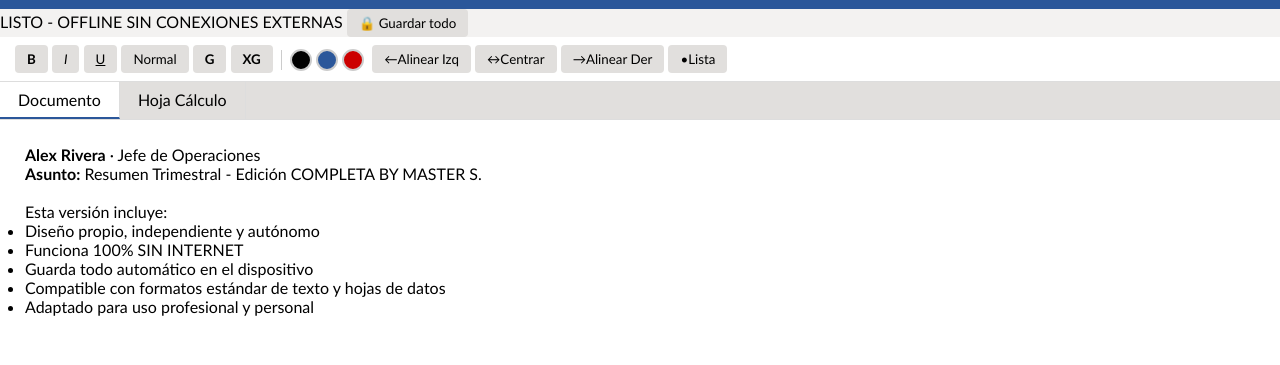
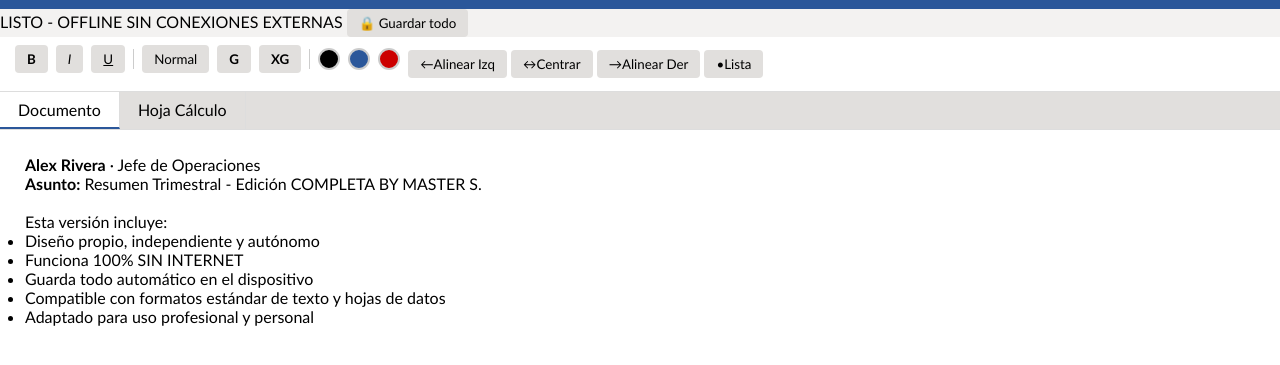
Before and after one commit to masterscorpio1974-boop/Ia-office-master-s, a website: page src/index.html in a window 1280 px wide. Shown: the part 63-428 px from the top of the page. Drawn offline with Linux system fonts and the light colour scheme.

Commit message:
Update index.html

```diff
--- a/src/index.html
+++ b/src/index.html
@@ -3,16 +3,13 @@
 <head>
     <meta charset="UTF-8">
     <meta name="viewport" content="width=device-width, initial-scale=1.0">
-    <meta http-equiv="Content-Security-Policy" content="default-src 'self' 'unsafe-inline' 'unsafe-eval' data: blob:;">
     <title>OFFICE_ASSISTANT By MASTER S.</title>
     <link rel="stylesheet" href="style.css">
 </head>
 <body>
 
 <div class="head">
-    <div class="logo-img">
-        <img src="assets/logo.png" alt="S">
-    </div>
+    <div class="logo-img"><img src="assets/logo.png" alt="S"></div>
     <div class="title">
         <h1>OFFICE_ASSISTANT</h1>
         <p><small>By MASTER S. · VERSIÓN OFICIAL</small></p>
@@ -24,32 +21,28 @@
     <button onclick="saveAll()" class="btn-save">🔒 Guardar todo</button>
 </div>
 
-<!-- HERRAMIENTAS PROCESADOR DE TEXTO -->
 <div class="ribbon" id="ribbonDoc">
-    <div class="ribbon-row">
-        <button onclick="formato('bold')"><b>B</b></button>
-        <button onclick="formato('italic')"><i>I</i></button>
-        <button onclick="formato('underline')"><u>U</u></button>
-                <!-- Botones de Tamaño Rápido -->
-        <button onclick="cambiarTamanoRapido('3')">Normal</button>
-        <button onclick="cambiarTamanoRapido('5')"><b>G</b></button>
-        <button onclick="cambiarTamanoRapido('7')"><b>XG</b></button>
-        <div style="width: 1px; height: 20px; background: #ccc; margin: 0 4px; display: inline-block; vertical-align: middle;"></div>
-        <!-- Círculos de Color Directos Táctiles -->
-        <div onclick="cambiarColorRapido('#000000')" style="width: 22px; height: 22px; background: #000; border-radius: 50%; border: 2px solid #ccc; cursor: pointer; display: inline-block; vertical-align: middle;"></div>
-        <div onclick="cambiarColorRapido('#2b579a')" style="width: 22px; height: 22px; background: #2b579a; border-radius: 50%; border: 2px solid #ccc; cursor: pointer; display: inline-block; vertical-align: middle;"></div>
-        <div onclick="cambiarColorRapido('#cc0000')" style="width: 22px; height: 22px; background: #cc0000; border-radius: 50%; border: 2px solid #ccc; cursor: pointer; display: inline-block; vertical-align: middle;"></div>
-
+    <div style="display: flex; flex-wrap: wrap; gap: 8px; align-items: center; margin-bottom: 10px;">
+        <button onclick="aplicarEstilo('bold')"><b>B</b></button>
+        <button onclick="aplicarEstilo('italic')"><i>I</i></button>
+        <button onclick="aplicarEstilo('underline')"><u>U</u></button>
+        <div style="width: 1px; height: 20px; background: #ccc;"></div>
+        <button onclick="aplicarTamano('3')">Normal</button>
+        <button onclick="aplicarTamano('5')"><b>G</b></button>
+        <button onclick="aplicarTamano('7')"><b>XG</b></button>
+        <div style="width: 1px; height: 20px; background: #ccc;"></div>
+        <div onclick="aplicarColor('#000000')" style="width: 22px; height: 22px; background: #000; border-radius: 50%; border: 2px solid #ccc; cursor: pointer; display: inline-block; vertical-align: middle;"></div>
+        <div onclick="aplicarColor('#2b579a')" style="width: 22px; height: 22px; background: #2b579a; border-radius: 50%; border: 2px solid #ccc; cursor: pointer; display: inline-block; vertical-align: middle;"></div>
+        <div onclick="aplicarColor('#cc0000')" style="width: 22px; height: 22px; background: #cc0000; border-radius: 50%; border: 2px solid #ccc; cursor: pointer; display: inline-block; vertical-align: middle;"></div>
     </div>
     <div class="format-grid">
-        <button onclick="alinear('justifyLeft')"><span>←</span>Alinear Izq</button>
-        <button onclick="alinear('justifyCenter')"><span>↔</span>Centrar</button>
-        <button onclick="alinear('justifyRight')"><span>→</span>Alinear Der</button>
-        <button onclick="ejecutarComando('insertUnorderedList')"><span>•</span>Lista</button>
+        <button onclick="aplicarEstilo('justifyLeft')"><span>←</span>Alinear Izq</button>
+        <button onclick="aplicarEstilo('justifyCenter')"><span>↔</span>Centrar</button>
+        <button onclick="aplicarEstilo('justifyRight')"><span>→</span>Alinear Der</button>
+        <button onclick="aplicarEstilo('insertUnorderedList')"><span>•</span>Lista</button>
     </div>
 </div>
 
-<!-- HERRAMIENTAS HOJA DE CÁLCULO -->
 <div class="ribbon" id="ribbonSheet" style="display:none;">
     <div class="format-grid" style="grid-template-columns: repeat(auto-fit, minmax(70px, 1fr));">
         <button onclick="insertarNuevaHoja()"><span>➕</span>+ Hoja</button>
@@ -65,8 +58,7 @@
 </div>
 
 <div class="content">
-    <!-- AREA PROCESADOR DE TEXTO -->
-    <div id="docView" class="editor-container" contenteditable="true">
+    <div id="docView" class="editor-container" contenteditable="true" onmouseup="guardarSeleccion()" onkeyup="guardarSeleccion()" ontouchend="guardarSeleccion()">
         <p><b>Alex Rivera</b> · Jefe de Operaciones</p>
         <p><b>Asunto:</b> Resumen Trimestral - Edición COMPLETA BY MASTER S.</p>
         <br>
@@ -80,7 +72,6 @@
         </ul>
     </div>
 
-    <!-- AREA HOJA DE CÁLCULO -->
     <div id="sheetView" style="display:none;">
         <div class="sheet-container" id="contenedorTabla">
             <p style="color:#666; font-size:13px; margin:0;">Presiona el botón <b>"+ Hoja"</b> arriba para desplegar un registro de datos interactivo.</p>
```
